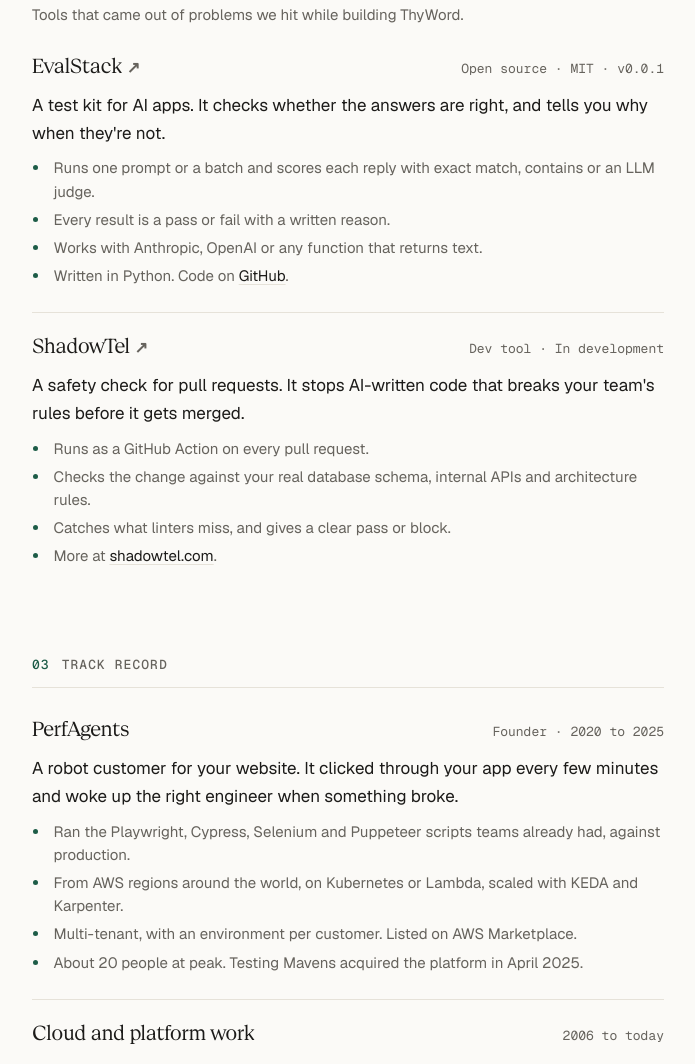
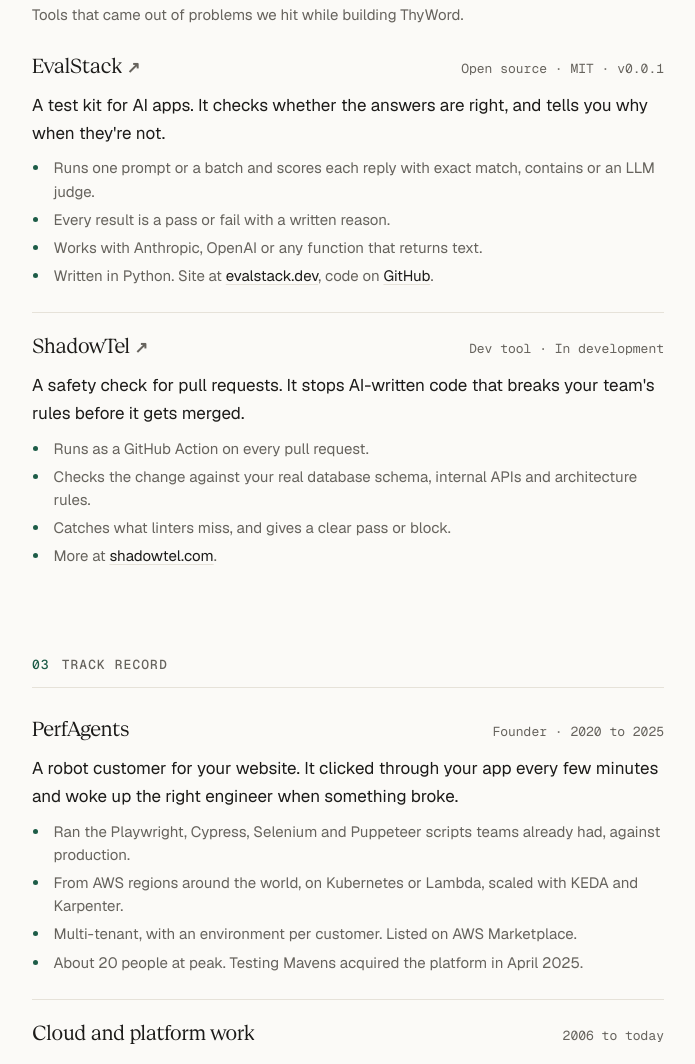
Before and after one commit to ajithjoseph/ajith.ai, a plain HTML site: page index.html in a window 1280 px wide. Shown: the part 1342-2406 px from the top of the page, without its empty margins (292-987 px from the left). Drawn offline with Linux system fonts and the light colour scheme.

Commit message:
Link EvalStack to evalstack.dev

```diff
--- a/index.html
+++ b/index.html
@@ -83,7 +83,7 @@
   <p class="section-note">Tools that came out of problems we hit while building ThyWord.</p>
   <article class="item">
     <div class="item-head">
-      <h3><a href="https://github.com/ajithjoseph/evalstack" target="_blank" rel="noopener">EvalStack</a></h3>
+      <h3><a href="https://evalstack.dev" target="_blank" rel="noopener">EvalStack</a></h3>
       <span class="meta">Open source · MIT · v0.0.1</span>
     </div>
     <p class="one">A test kit for AI apps. It checks whether the answers are right, and tells you why when they're not.</p>
@@ -91,7 +91,7 @@
       <li>Runs one prompt or a batch and scores each reply with exact match, contains or an LLM judge.</li>
       <li>Every result is a pass or fail with a written reason.</li>
       <li>Works with Anthropic, OpenAI or any function that returns text.</li>
-      <li>Written in Python. Code on <a href="https://github.com/ajithjoseph/evalstack" target="_blank" rel="noopener">GitHub</a>.</li>
+      <li>Written in Python. Site at <a href="https://evalstack.dev" target="_blank" rel="noopener">evalstack.dev</a>, code on <a href="https://github.com/ajithjoseph/evalstack" target="_blank" rel="noopener">GitHub</a>.</li>
     </ul>
   </article>
   <article class="item">
```
